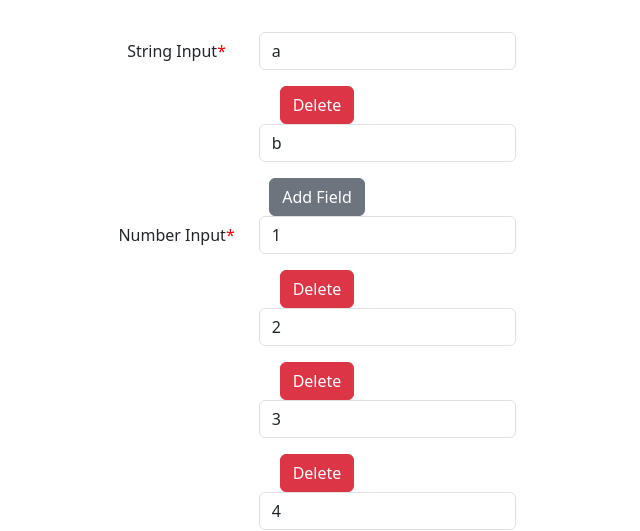
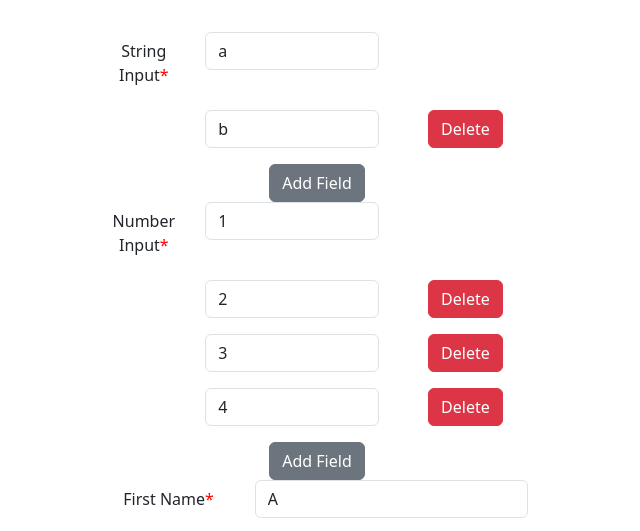
Before and after one commit to aditya-1117-dev/Training, a React (Vite) app in the folder Exercise/MobX/formstore-exercise-with-react/: page / in a window 1280 px wide. Shown: the top 531 px of the page, without its empty margins (323-963 px from the left). Built offline with nearby package versions, Linux system fonts and the light colour scheme; no server answers.

Commit message:
Refactor UI for delete json input button

```diff
--- a/Exercise/MobX/formstore-exercise-with-react/package.json
+++ b/Exercise/MobX/formstore-exercise-with-react/package.json
@@ -16,6 +16,7 @@
     "nodejs": "^0.0.0",
     "react": "^18.3.1",
     "react-dom": "^18.3.1",
+    "react-router-dom": "^7.1.5",
     "reactstrap": "^9.2.3"
   },
   "devDependencies": {
--- a/Exercise/MobX/formstore-exercise-with-react/src/Components/InputFields.tsx
+++ b/Exercise/MobX/formstore-exercise-with-react/src/Components/InputFields.tsx
@@ -8,7 +8,7 @@ import {Fragment, useContext} from "react";
 import AddField from "./AddField.tsx";
 import {FormStoreContext, IStoreData} from "../Context/FormContext.tsx";
 import {observer} from "mobx-react-lite";
-import {Button} from "reactstrap";
+import {Button, Col, Row} from "reactstrap";
 
 export const StringField = withField<IStringInput & IWithFieldProps> ( (props:IStringInput) =>(<StringInput {...props} />));
 export const NumberField = withField<IWithFieldProps & INumberInput>( (props:INumberInput) =>(<NumberInput {...props} />));
@@ -34,8 +34,14 @@ export const JSONField = observer( ({renderField, name, required = false } : { n
                 }
                 return (
                     <Fragment key={index}>
-                        {index > 0 && <Button onClick={removeInputBox} color={"danger"}> Delete </Button>}
-                        {renderField(item, index, name, required)}
+                        <Row>
+                            <Col md={8}>
+                                {renderField(item, index, name, required)}
+                            </Col>
+                            <Col md={4}>
+                                {index > 0 && <Button onClick={removeInputBox} color={"danger"}> Delete </Button>}
+                            </Col>
+                        </Row>
                     </Fragment>
                 )
             })}
```
Also changed, not shown: 1 other file (tests, documents, lock files or other folders).
